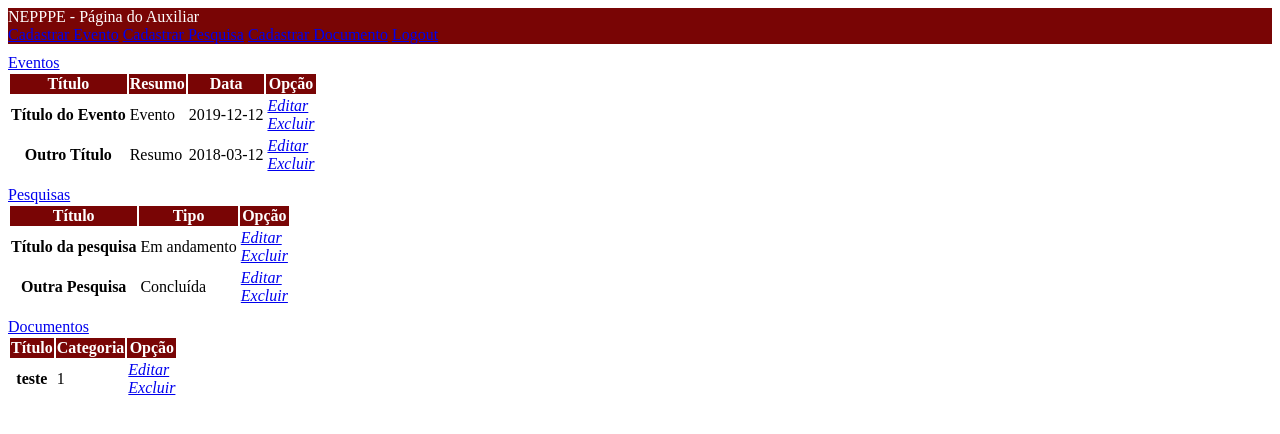
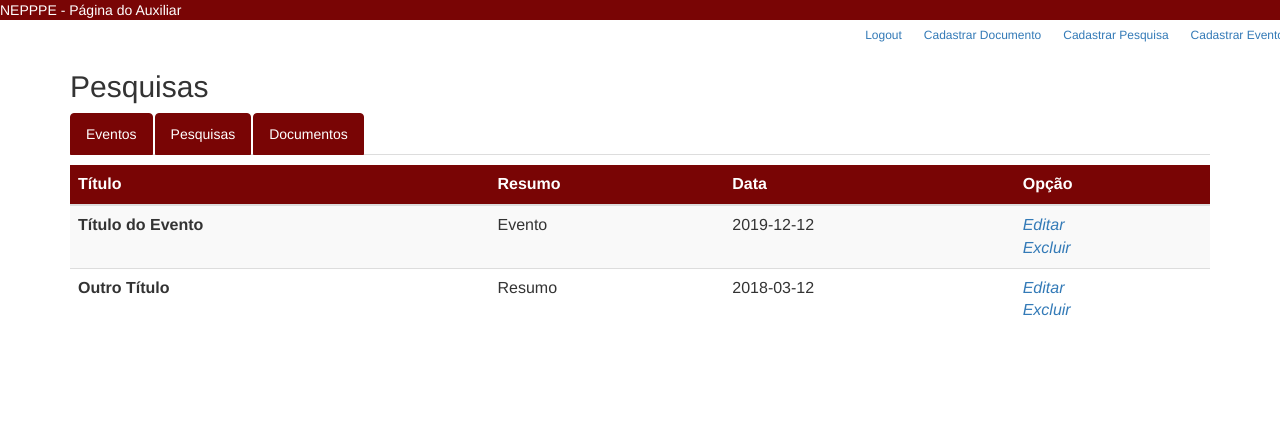
Before and after one commit to Showza/Nepppe, a CodeIgniter app: the page made by application/views/Auxiliar.php in a window 1280 px wide. Shown: the top 434 px of the page. Run offline with CodeIgniter, Linux system fonts and the light colour scheme; data comes from the database, SQL or seed files in the repository.

Commit message:
Página do admininstrador com abas fnucionando legal

```diff
--- a/application/views/Auxiliar.php
+++ b/application/views/Auxiliar.php
@@ -1,3 +1,7 @@
+<link rel="stylesheet" href="https://maxcdn.bootstrapcdn.com/bootstrap/3.3.7/css/bootstrap.min.css">
+<script src="https://ajax.googleapis.com/ajax/libs/jquery/3.3.1/jquery.min.js"></script>
+<script src="https://maxcdn.bootstrapcdn.com/bootstrap/3.3.7/js/bootstrap.min.js"></script>
+
 <div class="container-fluid">
   <div class="row">
     <div class="col" style="color:#ffffff; background-color:#790505; border-color:#790505;">
@@ -13,25 +17,20 @@
 </div>
 
 
+<div class="container">
+  <h2>Pesquisas</h2>
+  <ul class="nav nav-tabs">
+    <li class="active"><a data-toggle="tab" href="#eventos" style="color: #ffffff; background-color: #790505; border-color: #790505;">Eventos</a></li>
+    <li><a data-toggle="tab" href="#pesquisas" style="color: #ffffff; background-color: #790505; border-color: #790505;">Pesquisas</a></li>
+    <li><a data-toggle="tab" href="#documentos" style="color: #ffffff; background-color: #790505; border-color: #790505;">Documentos</a></li>
+  </ul>
 
-
-
-<!--
-<h2>Página do Auxiliar</h2>
-
-<div class="templatemo-content-widget templatemo-login-widget templatemo-register-widget white-bg">
-    <p><strong><a href=<?php echo site_url('evento')?> class="blue-text">Cadastrar Evento</a></strong></p>
-    <p><strong><a href=<?php echo site_url('pesquisa')?> class="blue-text">Cadastrar Pesquisa</a></strong></p>
-    <p><strong><a href=<?php echo site_url('documento')?> class="blue-text">Cadastrar Documento</a></strong></p>
-    <p><strong><a href=<?php echo site_url('logout')?> class="blue-text">Logout</a></strong></p>
-</div>
--->
-
+  <div class="tab-content">
+    <div id="eventos" class="tab-pane fade active in">
       <!--Tabela de eventos-->
       <div class="container-fluid">
         <div class="row">
           <div class="col" style="margin-top: 10px; margin-bottom: 10px;">
-      <a href="#" class="btn btn-dark btn-sm navbar-right btn-block">Eventos</a>
             <table class="table table-striped" style="margin-top: 0px">
                 <thead style="color: #ffffff; background-color: #790505; border-color: #790505;">
                   <tr>
@@ -64,47 +63,12 @@
           </div>
         </div>
       </div>
-
-
-<!-- SEM FRONT (CÓPIA COMENTADA COM BACK FUNCIONANDO LEGAL)
-<div>
-  <h5>Tabela de eventos</h5>
-        <table>
-          <thead>
-            <tr>
-              <th scope="col">Título</th>
-              <th>Resumo</th>
-              <th>Data</th>
-              <th>Opção</th>
-
-            </tr>
-          </thead>
-          <tbody>
-            <?php
-                $query = $this->db->get('eventos');
-                foreach ($query->result() as $row) {
-                ?>
-            <tr>
-              <th scope="row"><?php echo $row->titulo;?></th>
-              <td><?php echo $row->resumo;?></td>
-              <td><?php echo $row->data;?> </td>
-              <td>
-                <a class="customlink" title="Excluir evento" href="<?php echo site_url('Eventos/excluir/'.$row->id)?>"><i class="material-icons">delete</i></a>
-                <a class="customlink" title="Atualizar evento" href="<?php echo site_url('Eventos/pagina_edicao/'.$row->id)?>"><i class="material-icons">create</i></a>
-              </td>
-            </tr><?php } ?>
-          </tbody>
-        </table>
     </div>
-</div>
--->
-
-
+    <div id="pesquisas" class="tab-pane fade">
      <!--Tabela de pesquisas-->
       <div class="container-fluid">
         <div class="row">
           <div class="col" style="margin-top: 10px; margin-bottom: 10px;">
-      <a href="#" class="btn btn-dark btn-sm navbar-right btn-block">Pesquisas</a>
             <table class="table table-striped" style="margin-top:0px">
                 <thead style="color: #ffffff; background-color: #790505; border-color: #790505;">
                   <tr>
@@ -136,45 +100,12 @@
           </div>
         </div>
       </div>
-
-<!-- SEM FRONT, MAS BACK FUNCIONANDO CHUCHU BELEZA
-<div>
-  <br><br><br><h5>Tabela de pesquisas</h5>
-        <table>
-          <thead>
-            <tr>
-              <th scope="col">Título</th>
-              <th>Tipo</th>
-              <th>Opção</th>
-
-            </tr>
-          </thead>
-          <tbody>
-            <?php
-                $query = $this->db->get('pesquisas');
-                foreach ($query->result() as $row) {
-                ?>
-            <tr>
-              <th scope="row"><?php echo $row->titulo;?></th>
-              <td><?php echo $row->tipo;?></td>
-              <td>
-                <a class="customlink" title="Excluir evento" href="<?php echo site_url('Pesquisas/excluir/'.$row->id)?>"><i class="material-icons">delete</i></a>
-                <a class="customlink" title="Atualizar evento" href="<?php echo site_url('Pesquisas/pagina_edicao/'.$row->id)?>"><i class="material-icons">create</i></a>
-              </td>
-            </tr><?php } ?>
-          </tbody>
-        </table>
     </div>
-</div>
--->
-
-
-
-<!--Tabela de pesquisas-->
+    <div id="documentos" class="tab-pane fade">
+      <!--Tabela de documentos-->
       <div class="container-fluid">
         <div class="row">
           <div class="col" style="margin-top: 10px; margin-bottom: 10px;">
-      <a href="#" class="btn btn-dark btn-sm navbar-right btn-block">Documentos</a>
             <table class="table table-striped" style="margin-top: 0px">
                 <thead style="color: #ffffff; background-color: #790505; border-color: #790505;">
                   <tr>
@@ -206,13 +137,80 @@
           </div>
         </div>
       </div>
+    </div>
+</div>
 
 
+<!--
+<h2>Página do Auxiliar</h2>
 
+<div class="templatemo-content-widget templatemo-login-widget templatemo-register-widget white-bg">
+    <p><strong><a href=<?php echo site_url('evento')?> class="blue-text">Cadastrar Evento</a></strong></p>
+    <p><strong><a href=<?php echo site_url('pesquisa')?> class="blue-text">Cadastrar Pesquisa</a></strong></p>
+    <p><strong><a href=<?php echo site_url('documento')?> class="blue-text">Cadastrar Documento</a></strong></p>
+    <p><strong><a href=<?php echo site_url('logout')?> class="blue-text">Logout</a></strong></p>
+</div>
 
+<div>
+  <h5>Tabela de eventos</h5>
+        <table>
+          <thead>
+            <tr>
+              <th scope="col">Título</th>
+              <th>Resumo</th>
+              <th>Data</th>
+              <th>Opção</th>
 
+            </tr>
+          </thead>
+          <tbody>
+            <?php
+                $query = $this->db->get('eventos');
+                foreach ($query->result() as $row) {
+                ?>
+            <tr>
+              <th scope="row"><?php echo $row->titulo;?></th>
+              <td><?php echo $row->resumo;?></td>
+              <td><?php echo $row->data;?> </td>
+              <td>
+                <a class="customlink" title="Excluir evento" href="<?php echo site_url('Eventos/excluir/'.$row->id)?>"><i class="material-icons">delete</i></a>
+                <a class="customlink" title="Atualizar evento" href="<?php echo site_url('Eventos/pagina_edicao/'.$row->id)?>"><i class="material-icons">create</i></a>
+              </td>
+            </tr><?php } ?>
+          </tbody>
+        </table>
+      </div>
+</div>
 
-<!-- SEM FRONT, MAS O BACK TA FUNCIONANDO TOPZERA
+<div>
+  <br><br><br><h5>Tabela de pesquisas</h5>
+        <table>
+          <thead>
+            <tr>
+              <th scope="col">Título</th>
+              <th>Tipo</th>
+              <th>Opção</th>
+
+            </tr>
+          </thead>
+          <tbody>
+            <?php
+                $query = $this->db->get('pesquisas');
+                foreach ($query->result() as $row) {
+                ?>
+            <tr>
+              <th scope="row"><?php echo $row->titulo;?></th>
+              <td><?php echo $row->tipo;?></td>
+              <td>
+                <a class="customlink" title="Excluir evento" href="<?php echo site_url('Pesquisas/excluir/'.$row->id)?>"><i class="material-icons">delete</i></a>
+                <a class="customlink" title="Atualizar evento" href="<?php echo site_url('Pesquisas/pagina_edicao/'.$row->id)?>"><i class="material-icons">create</i></a>
+              </td>
+            </tr><?php } ?>
+          </tbody>
+        </table>
+      </div>
+</div>
+
 <div>
   <br><br><br><h5>Tabela de documentos</h5>
         <table>
```
Lines whose indentation alone changed are shown as unchanged.
